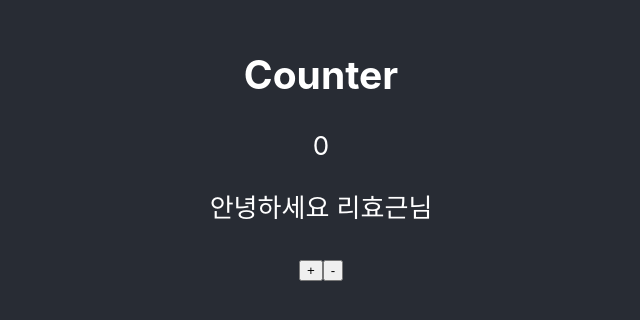
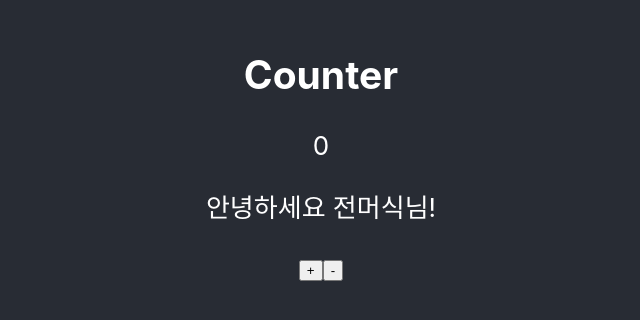
Before and after one commit to ChaejinE/Toy-Project, a React (Create React App) app in the folder cicd-demo-app/hello-frontend/: page / in a window 1280 px wide. Shown: the part 250-570 px from the top of the page, without its empty margins (319-959 px from the left). Built offline with nearby package versions, Linux system fonts and the light colour scheme.

Commit message:
머식님추가

```diff
--- a/cicd-demo-app/hello-frontend/src/components/counter.js
+++ b/cicd-demo-app/hello-frontend/src/components/counter.js
@@ -15,7 +15,7 @@ export default function Counter() {
         <div>
             <h2>Counter</h2>
             <p>{count}</p>
-            <p>안녕하세요 리효근님</p>
+            <p>안녕하세요 전머식님!</p>
             <button onClick={handleIncrement}>+</button>
             <button onClick={handleDecrement}>-</button>
         </div>
```
